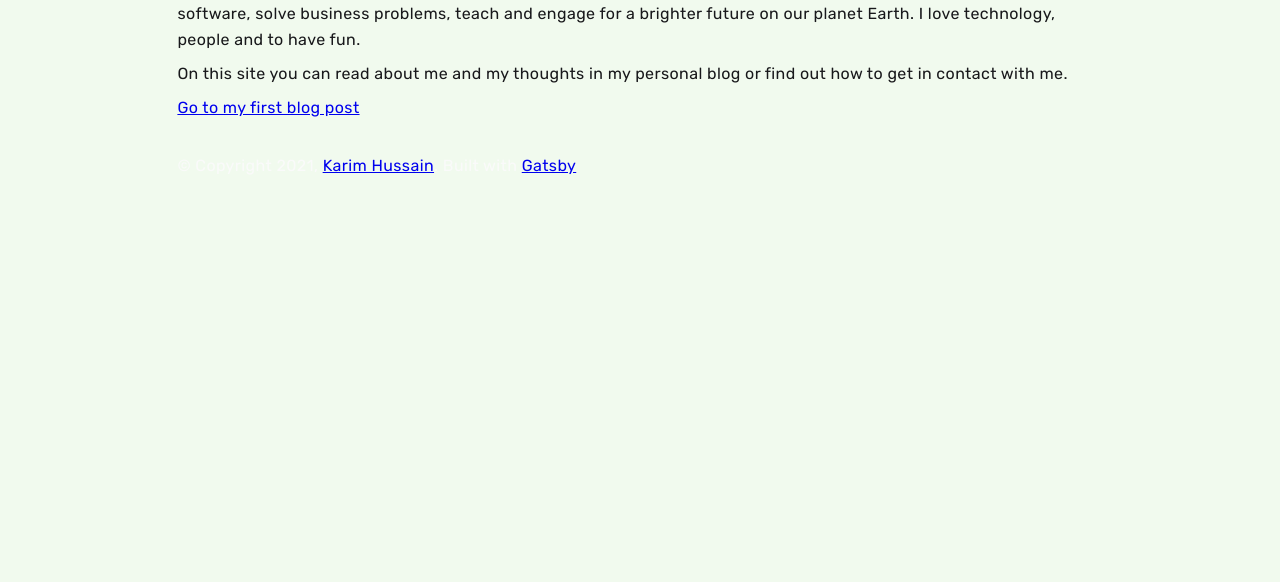
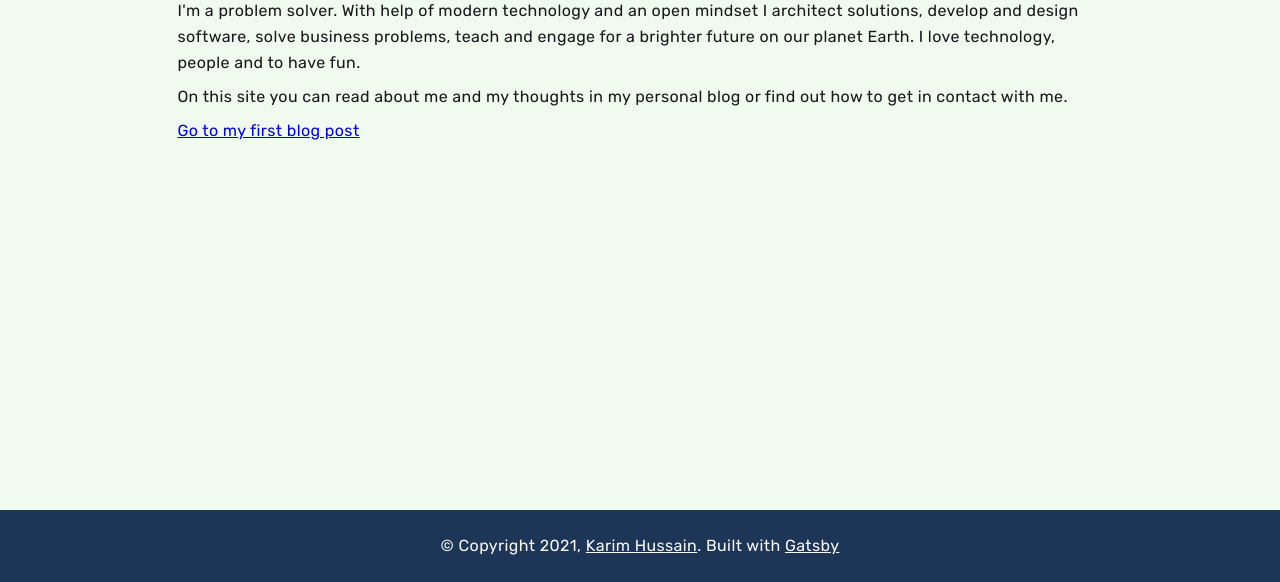
Before and after one commit to ka-hn/karim-hussain, a Gatsby site: page / in a window 1280 px wide. Shown: the part 218-800 px from the top of the page. Built offline with nearby package versions, Linux system fonts and the light colour scheme; Gatsby itself is replaced by a stand-in of ours; a web font is replaced by a local one.

Commit message:
Update layout component

```diff
--- a/src/components/layout.js
+++ b/src/components/layout.js
@@ -2,6 +2,8 @@ import * as React from 'react';
 import PropTypes from 'prop-types';
 import { useStaticQuery, graphql } from 'gatsby';
 import Header from './header';
+import { Link } from 'gatsby';
+import { FOOTER } from '../components/page-elements/elements';
 
 const Layout = ({ children }) => {
   const data = useStaticQuery(graphql`
@@ -17,26 +19,23 @@ const Layout = ({ children }) => {
   return (
     <>
       <Header siteTitle={data.site.siteMetadata?.title.split('-')[0] || `Title`} linkTo="/" />
-      <div
-        style={{
-          margin: `0 auto`,
-          maxWidth: 960,
-          padding: `0 1.0875rem 1.45rem`,
-        }}
-      >
+      <div style={{ margin: '0 auto', maxWidth: '960px', padding: '1.45rem 1.0875rem' }}>
         <main>{children}</main>
+      </div>
 
-        <footer
-          style={{
-            marginTop: `2rem`,
-          }}
-        >
+      <FOOTER>
+        <div style={{ margin: '0 auto', maxWidth: '960px', padding: '1.45rem 1.0875rem' }}>
           © Copyright {new Date().getFullYear()},{' '}
-          <a href="https://www.karim-hussain.com">Karim Hussain</a>. Built with
+          <Link to="https://www.karim-hussain.com" style={{ color: 'inherit' }}>
+            Karim Hussain
+          </Link>
+          . Built with
           {` `}
-          <a href="https://www.gatsbyjs.com">Gatsby</a>
-        </footer>
-      </div>
+          <Link to="https://www.gatsbyjs.com" style={{ color: 'inherit' }}>
+            Gatsby
+          </Link>
+        </div>
+      </FOOTER>
     </>
   );
 };
```
